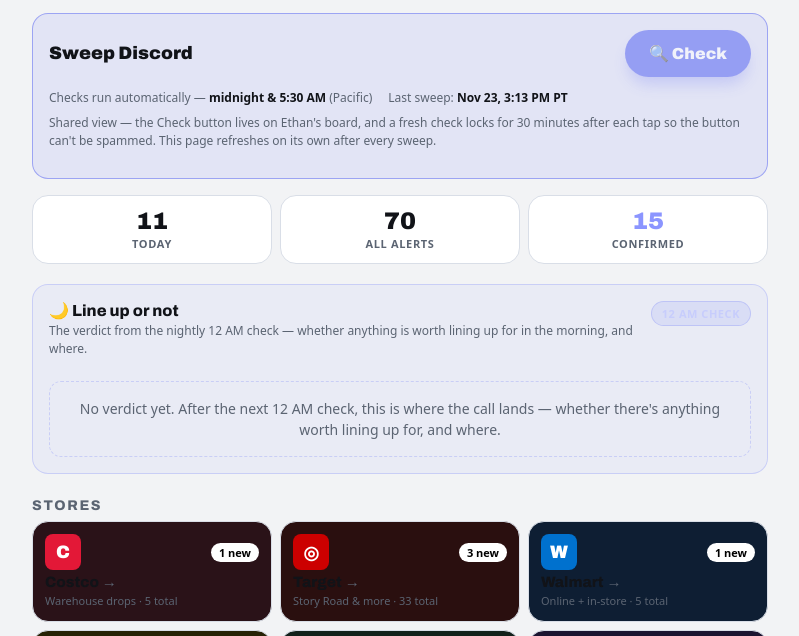
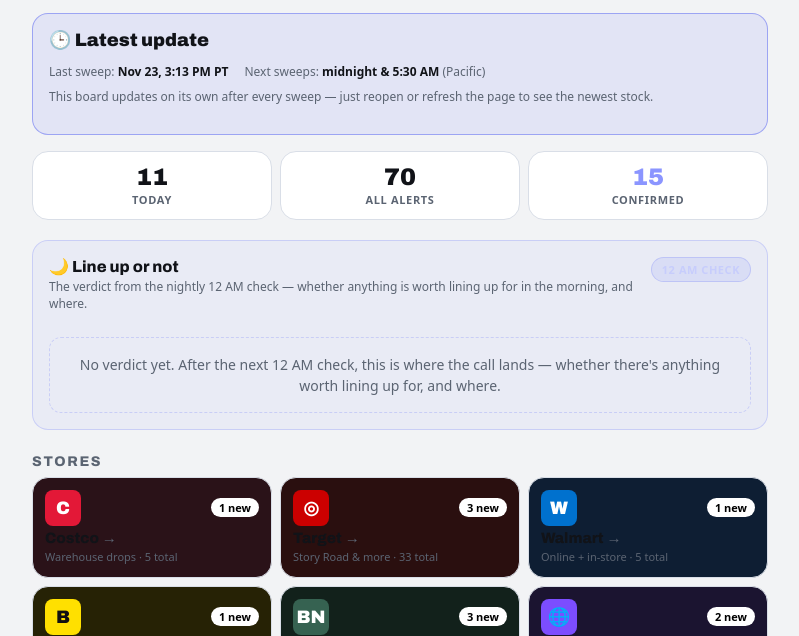
Before and after one commit to thpham88/reztock, a plain HTML site: page index.html in a window 1280 px wide. Shown: the part 118-754 px from the top of the page, without its empty margins (240-1039 px from the left). Drawn offline with Linux system fonts and the light colour scheme.

Commit message:
Replace Check panel with Latest update panel

```diff
--- a/index.html
+++ b/index.html
@@ -130,16 +130,15 @@
     </div>
   </header>
 
-  <section class="sweep" aria-label="Sweep Discord">
+  <section class="sweep" aria-label="Latest update">
     <div class="row">
-      <h2 class="font-display">Sweep Discord</h2>
-      <button class="checkbtn" disabled aria-disabled="true" title="Checks run on Ethan's board — this shared page refreshes after each sweep">🔍 Check</button>
+      <h2 class="font-display">🕒 Latest update</h2>
     </div>
     <div class="statusline">
-      <span>Checks run automatically — <b>midnight &amp; 5:30 AM</b> (Pacific)</span>
       <span>Last sweep: <b id="lastSweep">—</b></span>
+      <span>Next sweeps: <b>midnight &amp; 5:30 AM</b> (Pacific)</span>
     </div>
-    <p class="locknote">Shared view — the Check button lives on Ethan's board, and a fresh check locks for 30 minutes after each tap so the button can't be spammed. This page refreshes on its own after every sweep.</p>
+    <p class="locknote">This board updates on its own after every sweep — just reopen or refresh the page to see the newest stock.</p>
   </section>
 
   <div class="stats" id="homeStats"></div>
```
